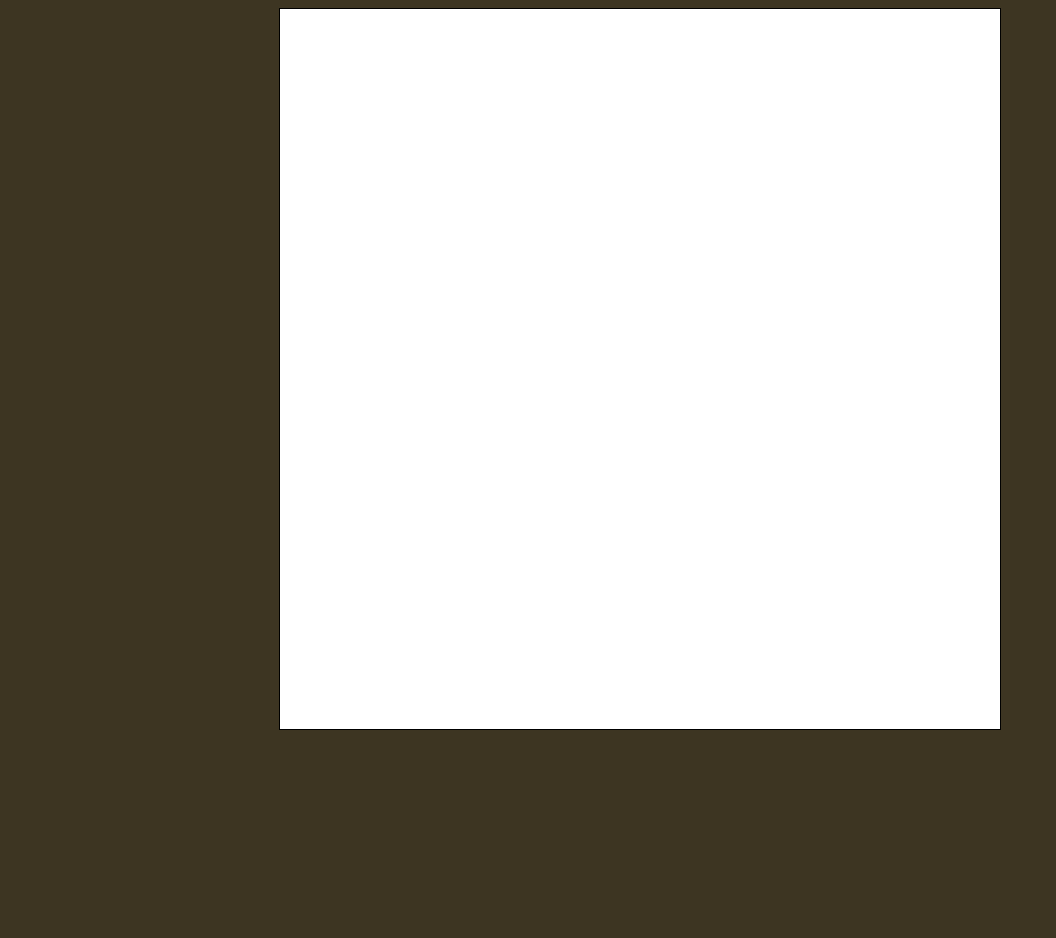
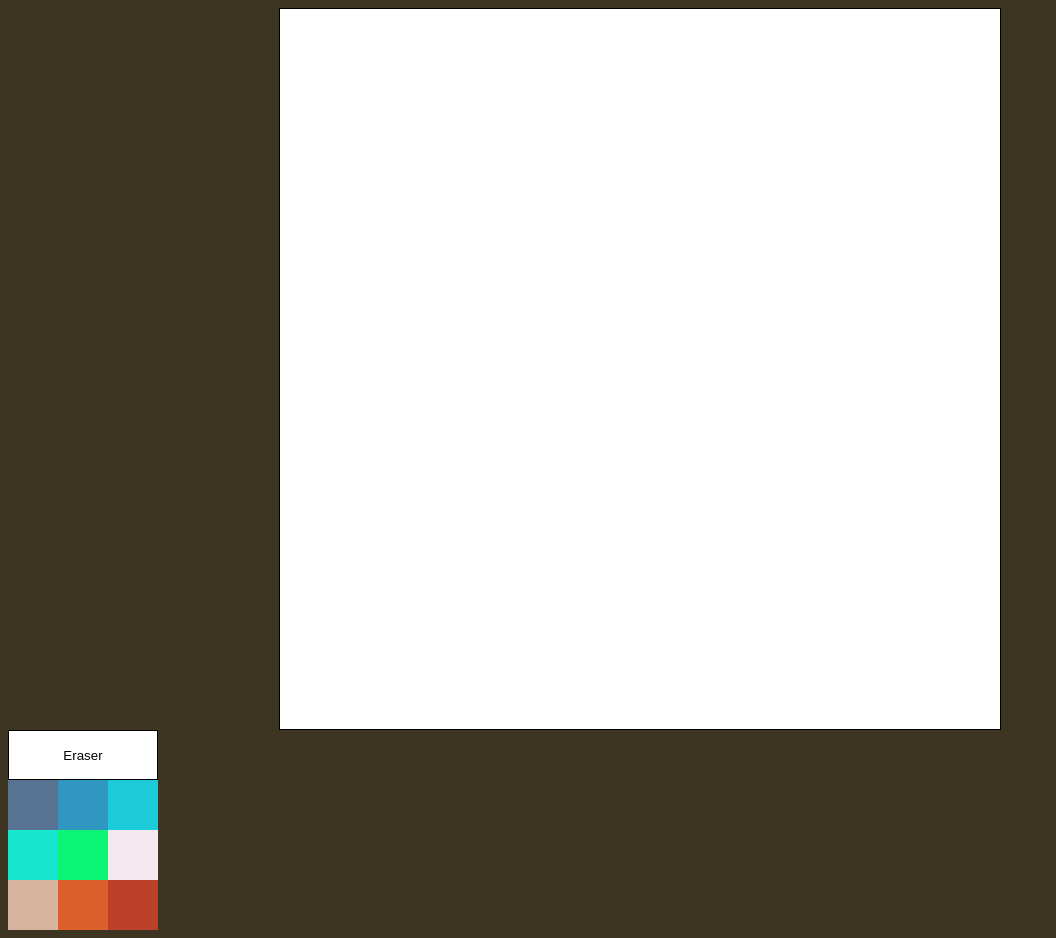
Before and after one commit to ygks/Sketch, a plain HTML site: page index.html in a window 1280 px wide. Shown: the whole page, without its empty margins (0-1056 px from the left). Before the commit the page ends 800 px from the top, so only its background shows below. Drawn offline with Linux system fonts and the light colour scheme.

Commit message:
added color palette button

```diff
--- a/index.html
+++ b/index.html
@@ -10,5 +10,17 @@
   </head>
   <body>
     <div id="container"></div>
+    <div class="colorpalette">
+      <button class="white">Eraser</button>
+      <button class="queenblue" onclick="palette('#587291')"></button>
+      <button class="bluegreen" onclick="palette('#2F97C1')"></button>
+      <button class="darkturquoise" onclick="palette('#1CCAD8')"></button>
+      <button class="turquoise" onclick="palette('#15E6CD')"></button>
+      <button class="springgreen" onclick="palette('#0CF574')"></button>
+      <button class="lavenderblush" onclick="palette('#F3E8EE')"></button>
+      <button class="desertsand" onclick="palette('#D7B49E')"></button>
+      <button class="flame" onclick="palette('#DC602E')"></button>
+      <button class="orangegolden" onclick="palette('#BC412B')"></button>
+    </div>
   </body>
 </html>
```
